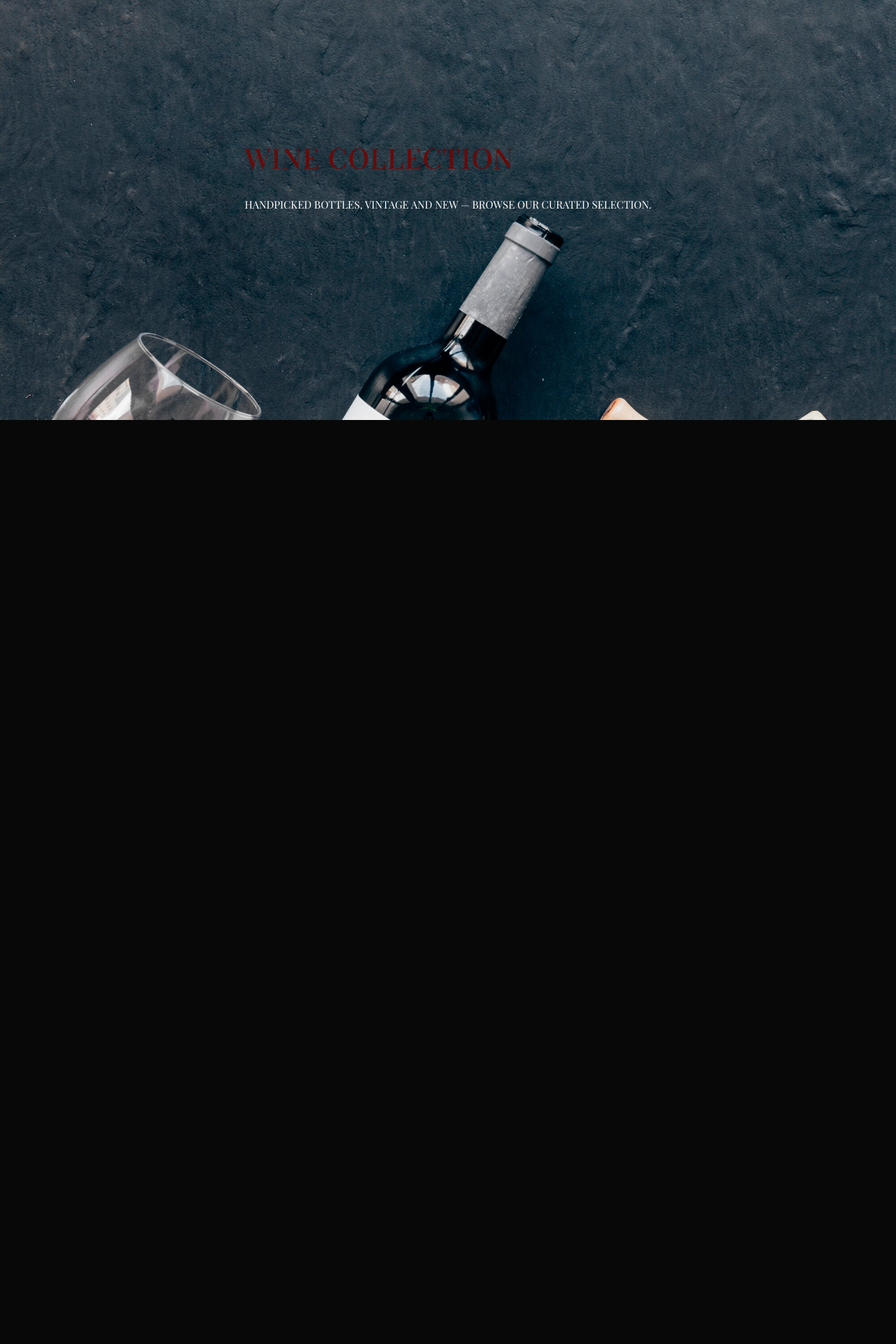
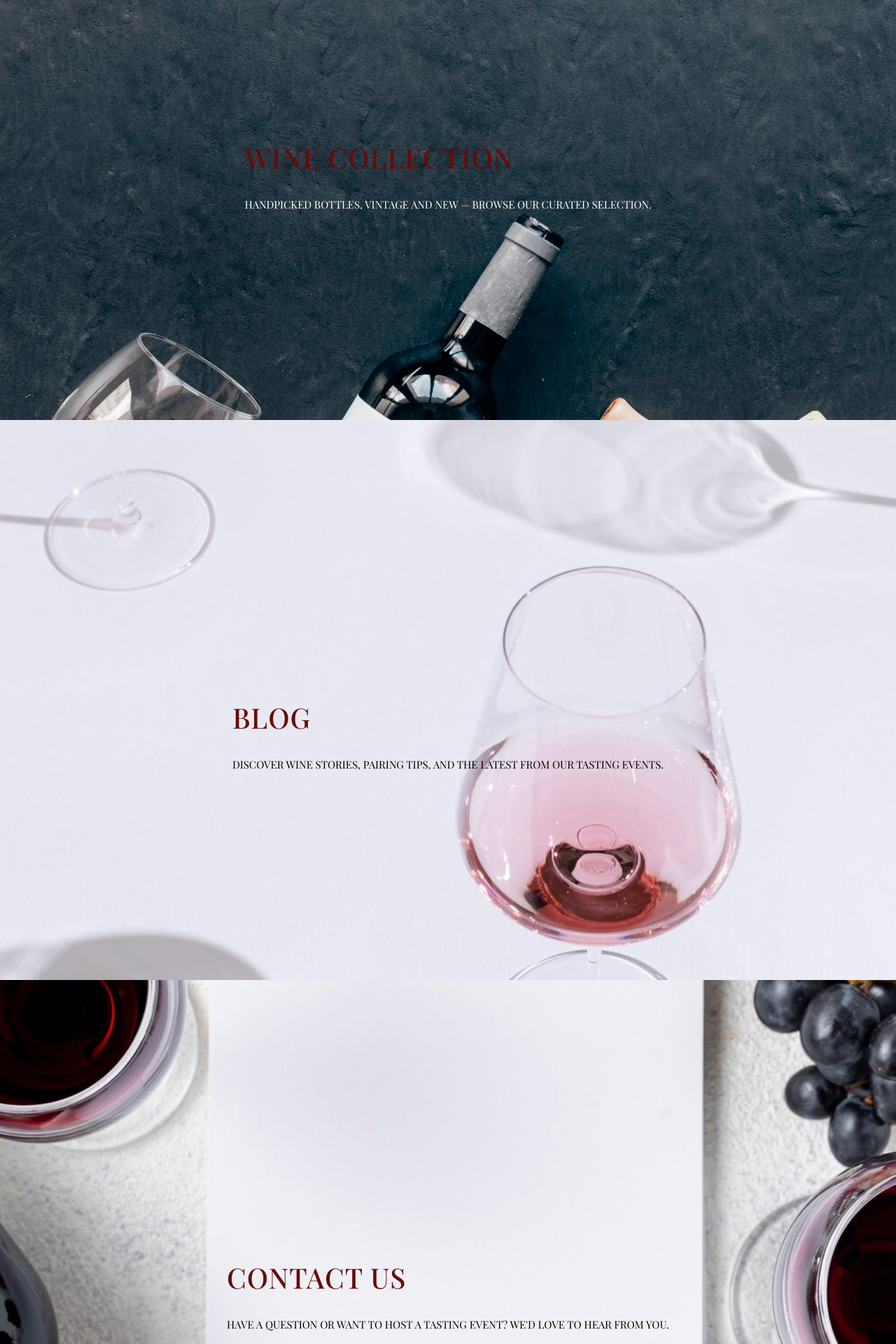
Before and after one commit to Georgealv6/Wine-Cellar, a Django app: page /home/ in a window 1280 px wide. Shown: the part 1000-2920 px from the top of the page at 70% size. Before the commit the page ends 1600 px from the top, so only its background shows below. Run offline with Django 3.2, Linux system fonts and the light colour scheme; some web fonts are replaced.

Commit message:
home page expanded

```diff
--- a/backend/static/css/main.css
+++ b/backend/static/css/main.css
@@ -6,6 +6,19 @@
   box-sizing: border-box;
   font-family: "Playfair Display", serif;
   font-style: normal;
+}
+
+html,
+body {
+  overflow-y: scroll; /* still scrollable */
+}
+
+body::-webkit-scrollbar {
+  display: none;
+}
+
+body {
+  scrollbar-width: none; /* Firefox */
 }
 
 /* welcome page css portion */
@@ -39,6 +52,28 @@
   flex-direction: column;
   justify-content: flex-start;
   background: url("../images/wine-collection.jpg") no-repeat center center;
+  background-size: cover;
+  background-attachment: fixed;
+}
+
+.wine-blog {
+  width: 100%;
+  min-height: 100vh;
+  display: flex;
+  flex-direction: column;
+  justify-content: flex-start;
+  background: url("../images/wine-blog.jpg") no-repeat center center;
+  background-size: cover;
+  background-attachment: fixed;
+}
+
+.wine-contact {
+  width: 100%;
+  min-height: 100vh;
+  display: flex;
+  flex-direction: column;
+  justify-content: flex-start;
+  background: url("../images/wine-contact.jpg") no-repeat center center;
   background-size: cover;
   background-attachment: fixed;
 }
@@ -129,6 +164,15 @@ header .navigation a:hover {
 
 .content .info p {
   color: #ffffff;
+  font-size: 15px;
+  text-transform: uppercase;
+  font-weight: 300;
+  line-height: 25px;
+  margin-bottom: 30px;
+}
+
+.content .info .color-b {
+  color: #000000;
   font-size: 15px;
   text-transform: uppercase;
   font-weight: 300;
--- a/backend/templates/landing/home.html
+++ b/backend/templates/landing/home.html
@@ -1,5 +1,4 @@
-{% extends 'main.html' %} {% load static %}
-{% block title %}Socially Wined{%endblock %} {% block content %}
+{% extends 'main.html' %} {% load static %} {% block title %}Socially Wined{%endblock %} {% block content %}
 
 <section class="home" id="home">
   {% include 'navbar.html' %}
@@ -18,39 +17,32 @@
     <div class="info">
       <h2>Wine Collection</h2>
       <p>Handpicked bottles, vintage and new — browse our curated selection.</p>
-    {% comment %} <a href="{% url 'wine_collection' %}">View Collection</a> {% endcomment %}
+      {% comment %} <a href="{% url 'wine_collection' %}">View Collection</a>  {% endcomment %}
     </div>
   </div>
 </section>
-  <div class="feature">
-    {% comment %}
-    <img src="{% static 'images/blog.jpg' %}" alt="Wine Blog" /> {% endcomment
-    %}
-    <h3>Wine Blog</h3>
-    <p>
-      Read our latest stories, tips, and wine adventures from around the world.
+<section class="wine-blog" id="blog">
+  <div class="content">
+    <div class="info">
+      <h2>Blog</h2>
+      <p class="color-b">
+        Discover wine stories, pairing tips, and the latest from our tasting
+        events.
       </p>
-    {% comment %} <a href="{% url 'blog' %}">Read Blog</a> {% endcomment %}
-  </div>
-
-  <div class="feature">
-    {% comment %}
-    <img src="{% static 'images/services.jpg' %}" alt="Our Services" /> {%
-    endcomment %}
-    <h3>Our Services</h3>
-    <p>From private tastings to custom pairings, discover what we offer.</p>
-    {% comment %} <a href="{% url 'services' %}">Our Services</a> {% endcomment
-    %}
-  </div>
-
-  <div class="feature">
-    {% comment %}
-    <img src="{% static 'images/contact.jpg' %}" alt="Contact" /> {% endcomment
-    %}
-    <h3>Contact Us</h3>
-    <p>Have questions? Reach out and we’ll be happy to help you sip smarter.</p>
-    {% comment %} <a href="{% url 'contact' %}">Contact</a> {% endcomment %}
+      {% comment %} <a href="{% url 'blog' %}">View Collection</a> {% endcomment %}
     </div>
   </div>
+</section>
+<section class="wine-contact" id="contact">
+  <div class="content">
+    <div class="info">
+      <h2>Contact Us</h2>
+      <p class="color-b">
+        Have a question or want to host a tasting event? We'd love to hear from you.
+      </p>
+      {% comment %} <a href="{% url 'blog' %}">View Collection</a> {% endcomment %}
+    </div>
+  </div>
+</section>
 
 {% endblock content %}
--- a/backend/templates/navbar.html
+++ b/backend/templates/navbar.html
@@ -6,7 +6,6 @@
     <a href="#">Home</a>
     <a href="#">About Us</a>
     <a href="#">Wine Collection</a>
-    <a href="#">Services</a>
     <a href="#">Blog</a>
     <a href="#">Contact</a>
   </div>
```
Also changed, not shown: backend/static/images/wine-blog.jpg (renamed from backend/static/images/glasses-with-delicious-drinks-arrangement-high-angle_23-2149722446.jpg), backend/static/images/wine-contact.jpg (renamed from backend/static/images/top-view-notebook-with-frame-grapes-wine_23-2148414257.jpg). Lines whose indentation alone changed are shown as unchanged.
